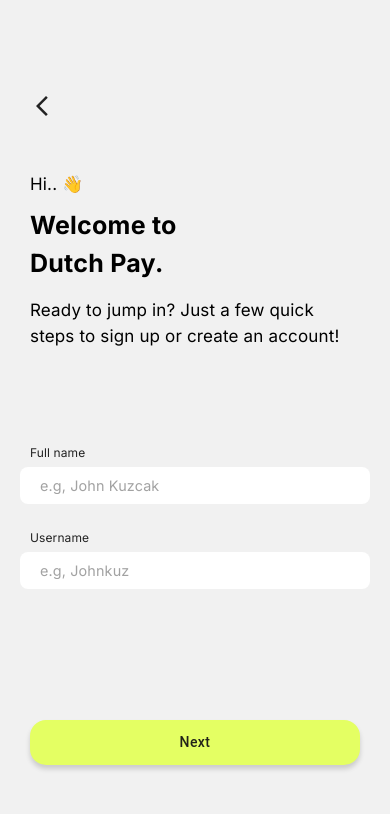
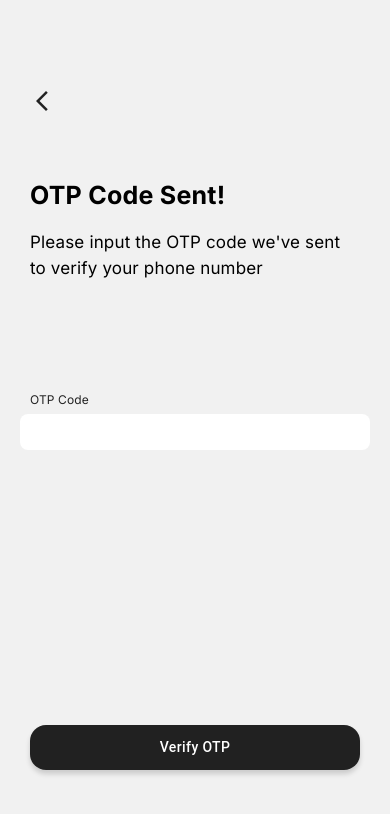
Before and after one commit to DutchPay-Bill/DutchPay-client, a React (Vite) app: page /register in a window 390 px wide. Shown: the top 814 px of the page. Built offline with nearby package versions, Linux system fonts and the light colour scheme.

Commit message:
fix: validation for otp and phonenumber input

```diff
--- a/src/App.tsx
+++ b/src/App.tsx
@@ -10,7 +10,7 @@ import {
 } from "./pages";
 import LoadingAppPage from "./pages/LoadingAppPage";
 import GlobalState from "./utils/globalState";
-import PaymentUrlPage from "./pages/PaymentUrl";
+// import PaymentUrlPage from "./pages/PaymentUrl";
 
 const App = () => {
   return (
--- a/src/containers/RegisterForm/OTPForm/index.tsx
+++ b/src/containers/RegisterForm/OTPForm/index.tsx
@@ -1,7 +1,20 @@
 import { Box, TextField, Typography } from "@mui/material";
 import styles from "../RegisterForm.module.scss";
+import { ChangeEvent } from "react";
 
-export default function OTPForm() {
+interface OTPFormProps {
+  otp: string;
+  handleInputChange: (e: ChangeEvent<HTMLInputElement>) => void;
+}
+
+export default function OTPForm({ otp, handleInputChange }: OTPFormProps) {
+  const handleOtpInputChange = (e: ChangeEvent<HTMLInputElement>) => {
+    const { value } = e.target;
+    if (/^\d*$/.test(value)) {
+      handleInputChange(e);
+    }
+  };
+
   return (
     <>
       <Box className={styles.otpSection}>
@@ -13,8 +26,10 @@ export default function OTPForm() {
         <TextField
           className={styles.otpInput}
           required
-          id="otpCode"
-          name="otpCode"
+          id="otp"
+          name="otp"
+          value={otp}
+          onChange={handleOtpInputChange}
           variant="filled"
           InputProps={{
             classes: {
--- a/src/containers/RegisterForm/PersonalInfoForm/index.tsx
+++ b/src/containers/RegisterForm/PersonalInfoForm/index.tsx
@@ -1,7 +1,29 @@
 import { Box, TextField, Typography } from "@mui/material";
 import styles from "../RegisterForm.module.scss";
+import { ChangeEvent } from "react";
 
-export default function PersonalInfoForm() {
+interface PersonalInfoFormProps {
+  fullName: string;
+  password: string;
+  confirmPass: string;
+  handleInputChange: (e: ChangeEvent<HTMLInputElement>) => void;
+}
+
+export default function PersonalInfoForm({
+  fullName,
+  password,
+  confirmPass,
+  handleInputChange,
+}: PersonalInfoFormProps) {
+  const isFullName = (str: string) => {
+    const regex = /^[a-zA-Z]{3,}$/;
+    return regex.test(str);
+  };
+
+  const isPasswordMatch = () => {
+    return password === confirmPass;
+  };
+
   return (
     <>
       <Box className={styles.personalInfoSection}>
@@ -18,7 +40,18 @@ export default function PersonalInfoForm() {
           required
           id="fullName"
           name="fullName"
+          value={fullName}
+          onChange={handleInputChange}
           placeholder="e.g, John Kuzcak"
+          error={!isFullName(fullName)}
+          helperText={
+            !isFullName(fullName) ? "Enter your full name" : undefined
+          }
+          FormHelperTextProps={{
+            className: isFullName(fullName)
+              ? styles.helperText
+              : `${styles.helperText} ${styles.helperText}`,
+          }}
           variant="filled"
           InputProps={{
             classes: {
@@ -31,14 +64,44 @@ export default function PersonalInfoForm() {
             className: styles.inputLabel2,
           }}
         />
-        <Typography className={styles.inputLabel}>Username</Typography>
+        <Typography className={styles.inputLabel}>Password</Typography>
         <TextField
           className={styles.personalInfoInput}
           required
-          id="username"
-          name="username"
-          placeholder="e.g, Johnkuz"
+          id="password"
+          name="password"
+          type="password"
+          value={password}
+          onChange={handleInputChange}
           variant="filled"
+          InputProps={{
+            classes: {
+              input: styles.personalInfoInput2,
+            },
+            disableUnderline: true,
+          }}
+          InputLabelProps={{
+            shrink: true,
+            className: styles.inputLabel2,
+          }}
+        />
+        <Typography className={styles.inputLabel}>Confirm Password</Typography>
+        <TextField
+          className={styles.personalInfoInput}
+          required
+          id="confirmPass"
+          name="confirmPass"
+          type="password"
+          value={confirmPass}
+          onChange={handleInputChange}
+          variant="filled"
+          error={!isPasswordMatch()}
+          helperText={!isPasswordMatch() ? "Passwords do not match" : undefined}
+          FormHelperTextProps={{
+            className: isPasswordMatch()
+              ? styles.helperText
+              : `${styles.helperText} ${styles.helperText}`,
+          }}
           InputProps={{
             classes: {
               input: styles.personalInfoInput2,
--- a/src/containers/RegisterForm/RegisterForm.module.scss
+++ b/src/containers/RegisterForm/RegisterForm.module.scss
@@ -51,7 +51,7 @@ $yellow : #E4FF63;
         font-size: 17px;
         align-self: flex-start ;
         font-weight: 400;
-        margin-bottom: 70px;
+        margin-bottom: 20px;
     }
 
     .headingBig {
@@ -83,14 +83,14 @@ $yellow : #E4FF63;
     .personalInfoInput {
         width: 100%;
         max-width: 400px;
-        background-color: $white;
+        background-color: transparent;
       }
 
     .personalInfoInput:nth-child(odd) {
         margin-bottom: 40px;
         width: 100%;
         max-width: 400px;
-        background-color: $white;
+        background-color: transparent;
       }
 
     .personalInfoInput2 {
@@ -100,6 +100,10 @@ $yellow : #E4FF63;
         color: $textColor;
         margin: 0px -10px;
       }
+
+    .helperText {
+      background-color: transparent;
+    }
 
   }
 
--- a/src/containers/RegisterForm/index.tsx
+++ b/src/containers/RegisterForm/index.tsx
@@ -1,37 +1,58 @@
 /* eslint-disable @typescript-eslint/no-explicit-any */
 import * as React from "react";
 import { Link as RouterLink, useNavigate } from "react-router-dom";
-import { Box, Button, IconButton, SelectChangeEvent, Typography } from "@mui/material";
+import {
+  Box,
+  Button,
+  IconButton,
+  SelectChangeEvent,
+  Typography,
+} from "@mui/material";
 import ArrowBackIosNewIcon from "@mui/icons-material/ArrowBackIosNew";
 import PersonalInfoForm from "./PersonalInfoForm";
 import PhoneNumberForm from "./PhoneNumberForm";
 import OTPForm from "./OTPForm";
 import styles from "./RegisterForm.module.scss";
-import { ConfirmationResult, RecaptchaVerifier, signInWithPhoneNumber } from "firebase/auth";
+import {
+  ConfirmationResult,
+  RecaptchaVerifier,
+  signInWithPhoneNumber,
+} from "firebase/auth";
 import { auth } from "../../config/firebaseAuth";
+// import { set } from "firebase/database";
 
 const steps = ["Personal Info", "Phone Number", "OTP Verification"];
 
 export default function RegisterForm() {
-  const [activeStep, setActiveStep] = React.useState(0);
-  const [ countryCode, setCountryCode ] = React.useState('+62');
-  const [ phone , setPhone ] = React.useState("")
-  const [ isLoading, setIsloading ] = React.useState(false)
+  const [activeStep, setActiveStep] = React.useState(2); //testing atau develop step otp verif
+  const [fullName, setFullName] = React.useState("");
+  const [password, setPassword] = React.useState("");
+  const [confirmPass, setConfirmPass] = React.useState("");
+  const [countryCode, setCountryCode] = React.useState("+62");
+  const [phone, setPhone] = React.useState("");
+  const [otp, setOtp] = React.useState("");
+  const [isLoading, setIsloading] = React.useState(false);
 
   let confirmationResult: ConfirmationResult | null = null;
+  const navigate = useNavigate();
 
   const sendOtp = async () => {
     try {
       const phoneNumber = countryCode + phone;
-        console.log('phone', phoneNumber);
+      console.log("phone", phoneNumber);
       const recaptcha = new RecaptchaVerifier(auth, "captcha", {
-          'size': 'invisible',
-          'callback': function(response : any) {
+        size: "invisible",
+        callback: function (response: any) {
           console.log(response);
         },
       });
-        confirmationResult = await signInWithPhoneNumber(auth, phoneNumber, recaptcha);
+      confirmationResult = await signInWithPhoneNumber(
+        auth,
+        phoneNumber,
+        recaptcha
+      );
       console.log("OTP sent successfully");
+      navigate("/dashboard");
     } catch (error) {
       console.error(error);
     }
@@ -51,22 +72,38 @@ export default function RegisterForm() {
     setCountryCode(event.target.value);
   };
 
-  const handleInputChange = (event: React.ChangeEvent<HTMLInputElement>)=> {
-    const {name, value} = event.target
-    if(name === "phoneNumber"){
-      setPhone(value)
+  const handleInputChange = (event: React.ChangeEvent<HTMLInputElement>) => {
+    const { name, value } = event.target;
+    switch (name) {
+      case "phoneNumber":
+        setPhone(value);
+        break;
+      case "fullName":
+        setFullName(value);
+        break;
+      case "password":
+        setPassword(value);
+        break;
+      case "confirmPass":
+        setConfirmPass(value);
+        break;
+      case "otp":
+        setOtp(value);
+        break;
+      default:
+        break;
     }
-  }
+  };
 
   const handleNext = () => {
-    if(activeStep == 1){
-      setIsloading(true)
-      setTimeout(()=>{
+    if (activeStep == 1) {
+      setIsloading(true);
+      setTimeout(() => {
         setActiveStep(activeStep + 1);
-      }, 4000)
-    }else {
+      }, 4000);
+    } else {
       setActiveStep(activeStep + 1);
-      setIsloading(false)
+      setIsloading(false);
     }
   };
 
@@ -77,11 +114,25 @@ export default function RegisterForm() {
   function getStepContent(step: number) {
     switch (step) {
       case 0:
-        return <PersonalInfoForm />;
+        return (
+          <PersonalInfoForm
+            handleInputChange={handleInputChange}
+            fullName={fullName}
+            password={password}
+            confirmPass={confirmPass}
+          />
+        );
       case 1:
-        return <PhoneNumberForm handleCountryCodeChange={handleCountryCodeChange} handleInputChange={handleInputChange} countryCode={countryCode} phone={phone} />;
+        return (
+          <PhoneNumberForm
+            handleCountryCodeChange={handleCountryCodeChange}
+            handleInputChange={handleInputChange}
+            countryCode={countryCode}
+            phone={phone}
+          />
+        );
       case 2:
-        return <OTPForm />;
+        return <OTPForm otp={otp} handleInputChange={handleInputChange} />;
       default:
         throw new Error("Unknown step");
     }
@@ -131,7 +182,14 @@ export default function RegisterForm() {
                   disabled={isLoading}
                   className={styles.nextButton}
                   variant="contained"
-                  onClick={activeStep === 1 ? ()=>{sendOtp(); handleNext();} : handleNext}
+                  onClick={
+                    activeStep === 1
+                      ? () => {
+                          sendOtp();
+                          handleNext();
+                        }
+                      : handleNext
+                  }
                 >
                   {activeStep === 0 ? "Next" : "Send OTP"}
                 </Button>
@@ -140,7 +198,7 @@ export default function RegisterForm() {
                 <Button
                   className={styles.verifyButton}
                   variant="contained"
-                  onClick={handleNext}
+                  onClick={verifyOtp}
                 >
                   Verify OTP
                 </Button>
```
Also changed, not shown: src/containers/RegisterForm/PhoneNumberForm/index.tsx (+20 -4 lines). Lines whose indentation alone changed are shown as unchanged.
